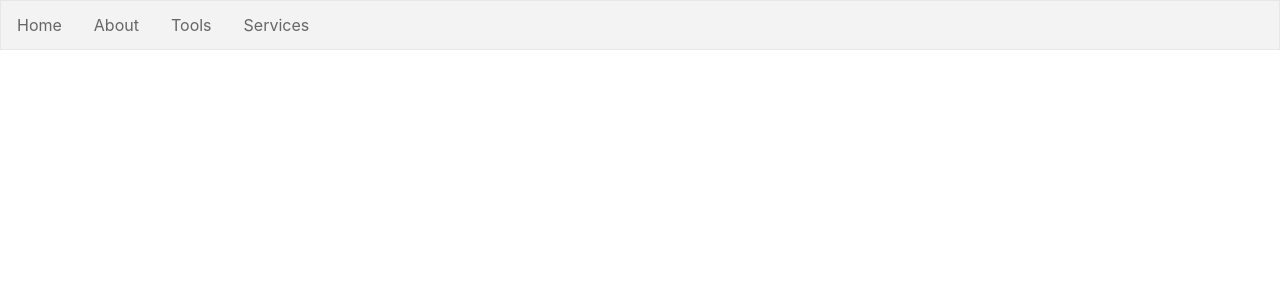
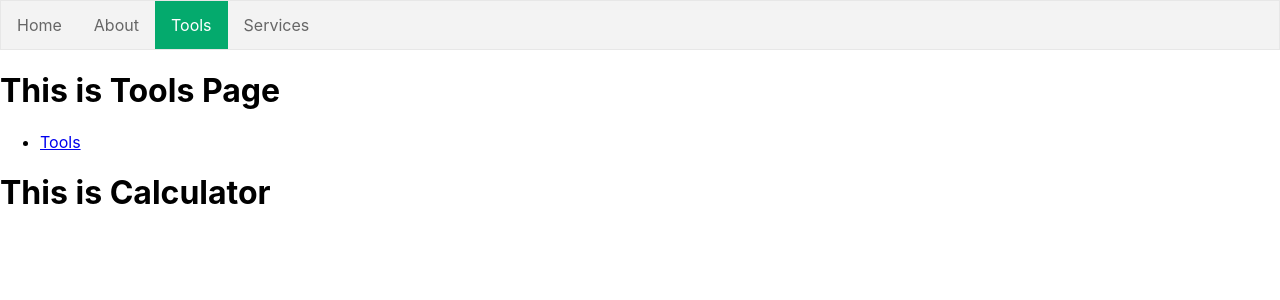
Before and after one commit to mysbtemp1/mdev1005, a React (Create React App) app: page /tools/calculator in a window 1280 px wide. Shown: the top 300 px of the page. Built offline with nearby package versions, Linux system fonts and the light colour scheme.

Commit message:
with navlink routes and fixed component

```diff
--- a/src/App.css
+++ b/src/App.css
@@ -1,4 +1,5 @@
-ul {
+ul.navbar
+{
   list-style-type: none;
   margin: 0;
   padding: 0;
@@ -7,11 +8,13 @@ ul {
   background-color: #f3f3f3;
 }
 
-li {
+.navbar li
+{
   float: left;
 }
 
-li a {
+.navbar li a
+{
   display: block;
   color: #666;
   text-align: center;
@@ -19,11 +22,13 @@ li a {
   text-decoration: none;
 }
 
-li a:hover:not(.active) {
+.navbar li a:hover:not(.active)
+{
   background-color: #ddd;
 }
 
-li a.active {
+.navbar li a.active
+{
   color: white;
   background-color: #04AA6D;
 }
--- a/src/App.js
+++ b/src/App.js
@@ -1,38 +1,43 @@
 import React from 'react';
-import {BrowserRouter as Router, Route, Link, Routes} from 'react-router-dom';
+import './App.css';
+import {BrowserRouter as Router, Route, NavLink, Routes} from 'react-router-dom';
 import Home from './components/Home';
 import About from './components/About';
 import Tools from './components/Tools';
 import Services from './components/Services';
-import './App.css';
+import Calculator from './components/Tools/Calculator';
+import Weather from './components/Tools/Weather';
 
 function App() {
+
   return (
     <Router>
       <div>
         <nav>
-          <ul>
+          <ul className='navbar'>
             <li>
-              <Link to="/">Home</Link>
+              <NavLink exact to="/home">Home</NavLink>
             </li>
             <li>
-              <Link to="/about">About</Link>
+              <NavLink to="/about">About</NavLink>
             </li>
             <li>
-              <Link to="/tools">Tools</Link>
+              <NavLink to="/tools">Tools</NavLink>
             </li>
             <li>
-              <Link to="services">Services</Link>
+              <NavLink to="/services">Services</NavLink>
             </li>
           </ul>
         </nav>
 
-        {/* 👇️ Wrap your Route components in a Routes component */}
+
         <Routes>
-          <Route path="/" element={<Home />} />
+          <Route exact path="/home" element={<Home />} />
           <Route path="/about" element={<About />} />
           <Route path="/tools" element={<Tools />} />
           <Route path="/services" element={<Services />} />
+          <Route path="/tools/calculator" element={<Calculator />} />
+          <Route path="/tools/weather" element={<Weather />} />
         </Routes>
       </div>
     </Router>
--- a/src/components/Tools.js
+++ b/src/components/Tools.js
@@ -1,9 +1,20 @@
 import React from 'react';
+import {Route, Link, Routes} from 'react-router-dom';
 
 const Tools = () => {
     return (
         <div>
             <h1>This is Tools Page</h1>
+            <nav>
+                <ul>
+                    <li>
+                        <Link to="/tools/calculator">Calculator</Link>
+                    </li>
+                    <li>
+                        <Link to="/tools/weather">Weather</Link>
+                    </li>
+                </ul>
+            </nav>
         </div>
     );
 };
--- /dev/null
+++ b/src/components/Tools/Calculator.js
@@ -0,0 +1,20 @@
+import React from 'react';
+import {Link} from 'react-router-dom';
+
+const Calculator = () => {
+    return (
+        <div>
+            <h1>This is Tools Page</h1>
+            <nav>
+                <ul>
+                    <li>
+                        <Link to="/tools">Tools</Link>
+                    </li>
+                </ul>
+            </nav>
+            <h1>This is Calculator</h1>
+        </div>
+    );
+};
+
+export default Calculator;
--- /dev/null
+++ b/src/components/Tools/Weather.js
@@ -0,0 +1,20 @@
+import React from 'react';
+import {Link} from 'react-router-dom';
+
+const Weather = () => {
+    return (
+        <div>
+            <h1>This is Tools Page</h1>
+            <nav>
+                <ul>
+                    <li>
+                        <Link to="/tools">Tools</Link>
+                    </li>
+                </ul>
+            </nav>
+            <h1>This is Weather</h1>
+        </div>
+    );
+};
+
+export default Weather;
```
Also changed, not shown: 1 other file (tests, documents, lock files or other folders).
